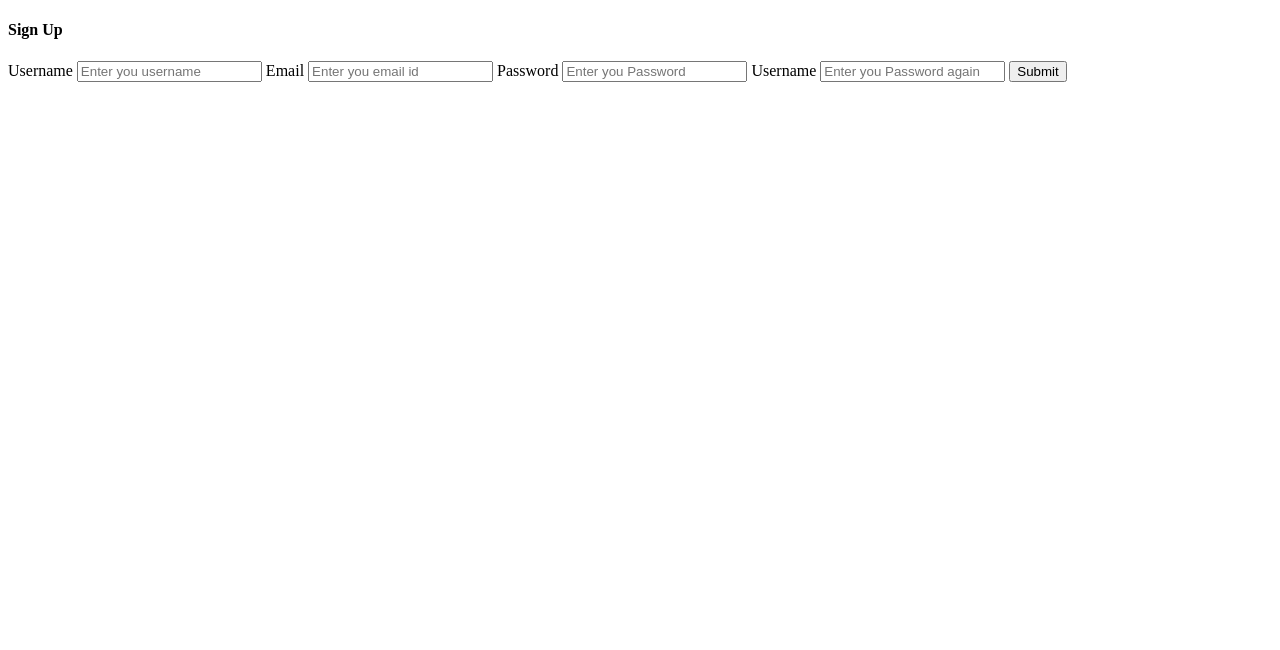
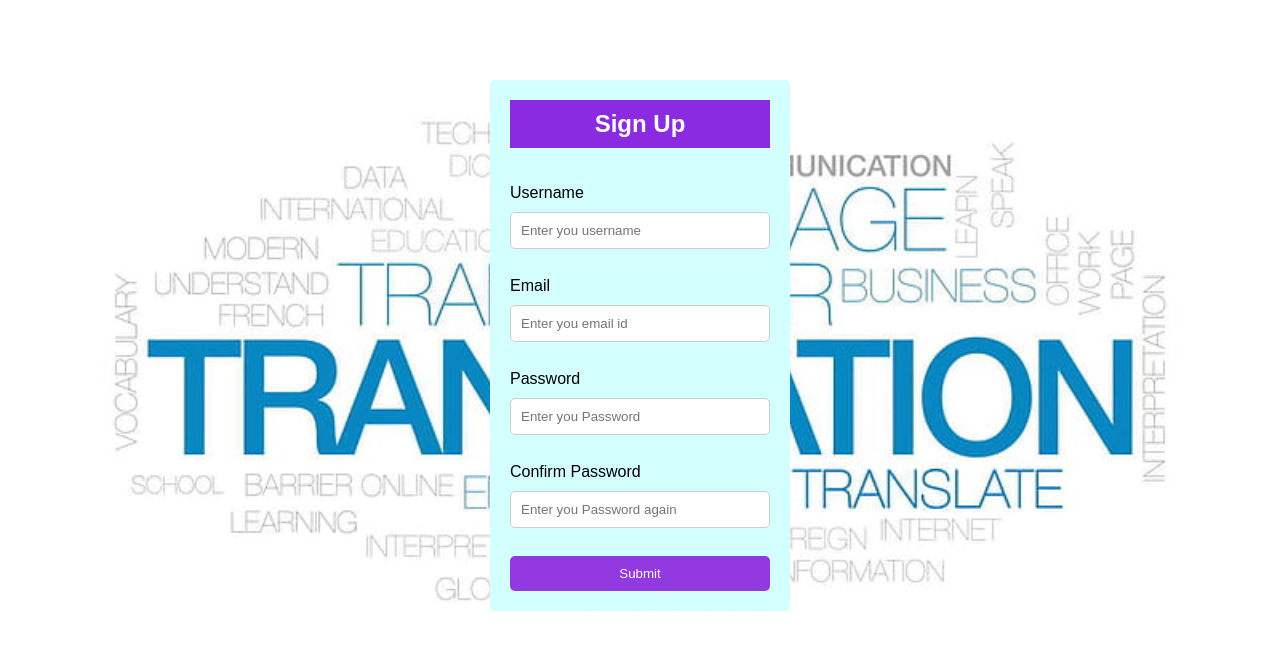
Before and after one commit to Sreya-C/ITL-Project, a Django app: page /signuppage/ in a window 1280 px wide. Shown: the top 650 px of the page. Run offline with Django 4.2, Linux system fonts and the light colour scheme.

Commit message:
24-04-2024 4 am

```diff
--- a/RatingProject/ratingapp/templates/signup.html
+++ b/RatingProject/ratingapp/templates/signup.html
@@ -1,26 +1,30 @@
+{% load static %}
 <!DOCTYPE html>
 <html lang="en">
 <head>
     <meta charset="UTF-8">
     <meta name="viewport" content="width=device-width, initial-scale=1.0">
     <title>Sign Up</title>
+    <link rel="stylesheet" href="{% static '../static/style.css' %}">
+
 </head>
 <body>
+
     <form action="" method = 'post'>
         {% csrf_token %}
-        <h4>Sign Up</h4>
+        <h2 class = "formheading">Sign Up</h2><br><br>
         <label for="">Username</label>
-        <input type="text" placeholder="Enter you username" name = "username" required>
-
+        <input type="text" placeholder="Enter you username" name = "username" required class = "formfield">
+        <br><br>
         <label for="">Email</label>
-        <input type="email" placeholder="Enter you email id" name = "email" required>
-
+        <input type="email" placeholder="Enter you email id" name = "email" required class = "formfield">
+        <br><br>
         <label for="">Password</label>
-        <input type="password" placeholder="Enter you Password" name = "password1" required>
-
-        <label for="">Username</label>
-        <input type="password" placeholder="Enter you Password again" name = "password2" required>
-
+        <input type="password" placeholder="Enter you Password" name = "password1" required class = "formfield">
+        <br><br>
+        <label for="">Confirm Password</label>
+        <input type="password" placeholder="Enter you Password again" name = "password2" required class = "formfield">
+        <br><br>
         <button type="submit">Submit</button>
 
     </form>
--- a/RatingProject/static/style.css
+++ b/RatingProject/static/style.css
@@ -13,6 +13,9 @@ body{
     text-decoration: none;
     font-family: 'Poppins', sans-serif;
     background-color: rgb(255, 255, 255);
+    background-image: url('pic.jpg');
+    background-repeat: no-repeat;
+    background-size: cover;
 }
 
 #myTable {
@@ -96,3 +99,46 @@ input[type="range"]::-webkit-slider-thumb {
 .myButton{
     background-color: blueviolet;
 }
+
+.formheading{
+    text-align: center;
+    color: white;
+    background-color: blueviolet;
+    padding: 10px;
+    width: 100%;
+
+}
+
+form {
+    width: 300px;
+    margin: 0 auto;
+    padding: 20px;
+    background-color: #d3fffe;
+    border-radius: 5px;
+    margin-top: 80px;
+  }
+
+  label {
+    display: block;
+    margin-bottom: 10px;
+  }
+
+  input[type="text"],
+  input[type="email"],
+  input[type="password"] {
+    width: 100%;
+    padding: 10px;
+    margin-bottom: 10px;
+    border: 1px solid #ccc;
+    border-radius: 5px;
+  }
+
+  button[type="submit"] {
+    width: 100%;
+    padding: 10px;
+    background-color: #9239e0;
+    color: white;
+    border: none;
+    border-radius: 5px;
+    cursor: pointer;
+  }
```
Also changed, not shown: RatingProject/ratingapp/templates/login.html (+8 -5 lines), RatingProject/db.sqlite3, RatingProject/static/pic.jpg (added).
